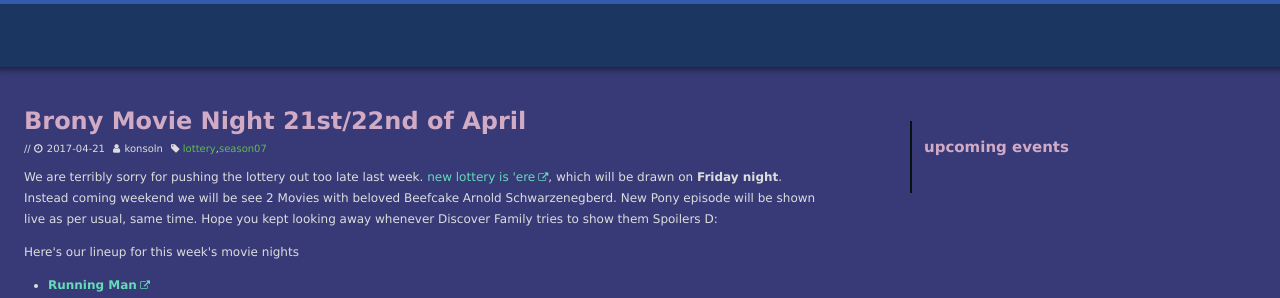
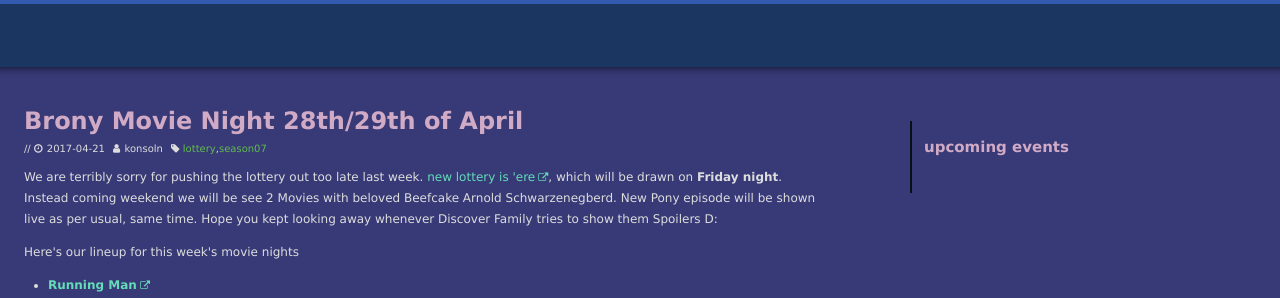
Before and after one commit to Bronystate/brstv3, a Jekyll site: the page built from _posts/2017-04-23-lottery.md, in a window 1280 px wide. Shown: the part 145-443 px from the top of the page. Built offline with Jekyll 4.4.1, drawn with Linux system fonts in a browser that asks for light colours; nearby versions of some CDN libraries.

Commit message:
Update 2017-04-23-lottery.md

```diff
--- a/_posts/2017-04-23-lottery.md
+++ b/_posts/2017-04-23-lottery.md
@@ -1,5 +1,5 @@
 ---
-title: Brony Movie Night 21st/22nd of April
+title: Brony Movie Night 28th/29th of April
 date: 2017-04-21
 author: konsoln
 tags: [lottery, season07]
```
